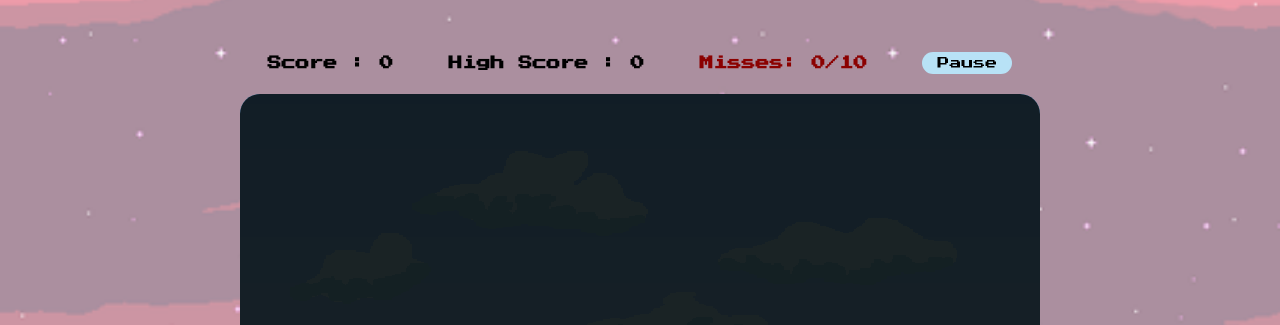
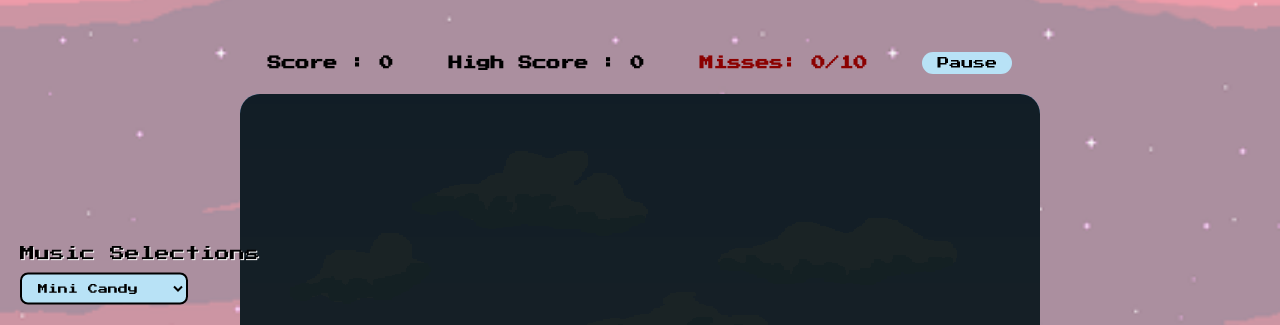
Before and after one commit to nattchoyanqi/catch-my-snacks-game, a plain HTML site: page index.html in a window 1280 px wide. Shown: the part 125-450 px from the top of the page. Drawn offline with Linux system fonts and the light colour scheme.

Commit message:
Update style.css

```diff
--- a/style.css
+++ b/style.css
@@ -128,7 +128,7 @@ body {
     display: flex;
     flex-direction: column;
     align-items: flex-start;
-    left: calc(20% - 520px);          /* Distance from left browser window edge */
+    left: 20px;          /* Distance from left browser window edge */
     top: 50%;
     transform: translateY(-50%);
     gap: 12px;
```
